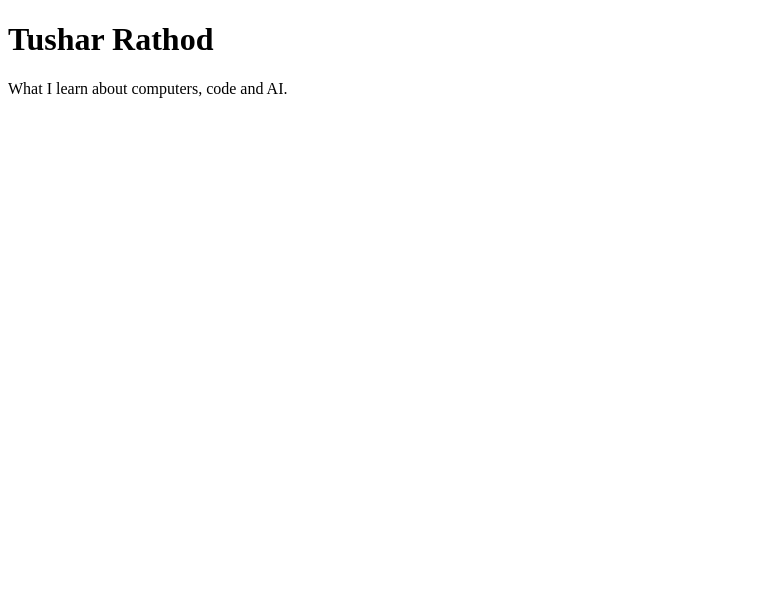
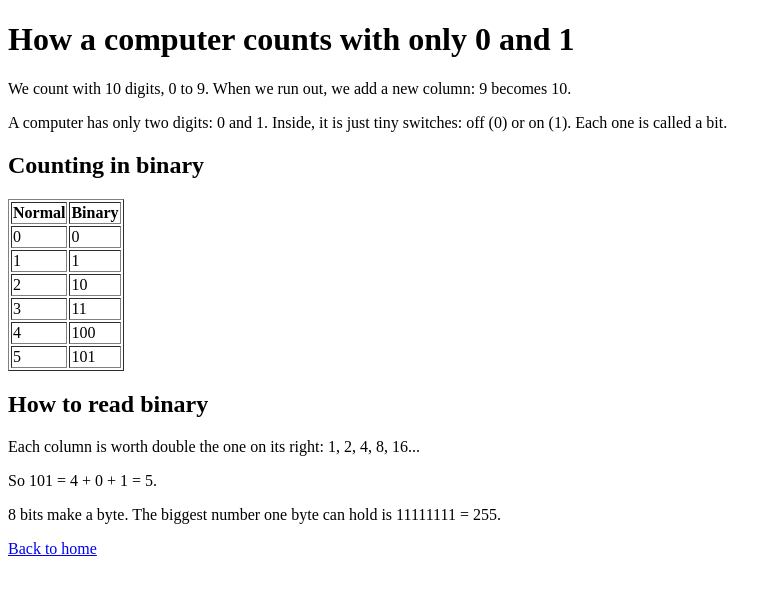
Before and after one commit to sharnik24/sharnik24.github.io, a plain HTML site: page index.html in a window 1280 px wide. Shown: the whole page, without its empty margins (0-782 px from the left). Drawn offline with Linux system fonts and the light colour scheme.

Commit message:
Update title and content in index.html

```diff
--- a/index.html
+++ b/index.html
@@ -1,10 +1,32 @@
 <!DOCTYPE html>
 <html>
   <head>
-    <title>Tushar Rathod</title>
+    <title>How a computer counts with only 0 and 1</title>
   </head>
   <body>
-    <h1>Tushar Rathod</h1>
-    <p>What I learn about computers, code and AI.</p>
+    <h1>How a computer counts with only 0 and 1</h1>
+
+    <p>We count with 10 digits, 0 to 9. When we run out, we add a new column: 9 becomes 10.</p>
+
+    <p>A computer has only two digits: 0 and 1. Inside, it is just tiny switches: off (0) or on (1). Each one is called a bit.</p>
+
+    <h2>Counting in binary</h2>
+    <table border="1">
+      <tr><th>Normal</th><th>Binary</th></tr>
+      <tr><td>0</td><td>0</td></tr>
+      <tr><td>1</td><td>1</td></tr>
+      <tr><td>2</td><td>10</td></tr>
+      <tr><td>3</td><td>11</td></tr>
+      <tr><td>4</td><td>100</td></tr>
+      <tr><td>5</td><td>101</td></tr>
+    </table>
+
+    <h2>How to read binary</h2>
+    <p>Each column is worth double the one on its right: 1, 2, 4, 8, 16...</p>
+    <p>So 101 = 4 + 0 + 1 = 5.</p>
+
+    <p>8 bits make a byte. The biggest number one byte can hold is 11111111 = 255.</p>
+
+    <p><a href="index.html">Back to home</a></p>
   </body>
 </html>
```
